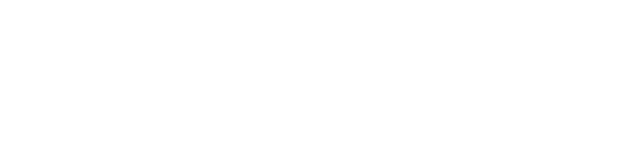
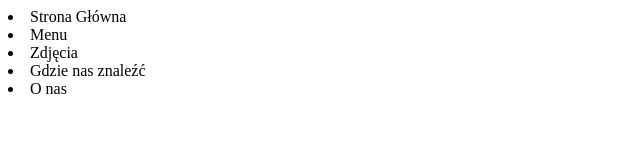
Before and after one commit to PatrykWalenciak/portfolio-lodziarnia, a plain HTML site: page index.html in a window 1280 px wide. Shown: the whole page, without its empty margins (0-640 px from the left). Drawn offline with Linux system fonts and the light colour scheme.

Commit message:
Update index.html

```diff
--- a/index.html
+++ b/index.html
@@ -6,7 +6,15 @@
     <title>Lodziarnia "Lodowy Raj"</title>
   </head>
   <body>
-    <header></header>
+    <header>
+      <div class="menu">
+        <li>Strona Główna</li>
+        <li>Menu</li>
+        <li>Zdjęcia</li>
+        <li>Gdzie nas znaleźć</li>
+        <li>O nas</li>
+      </div>
+    </header>
     <main></main>
     <footer></footer>
   </body>
```
